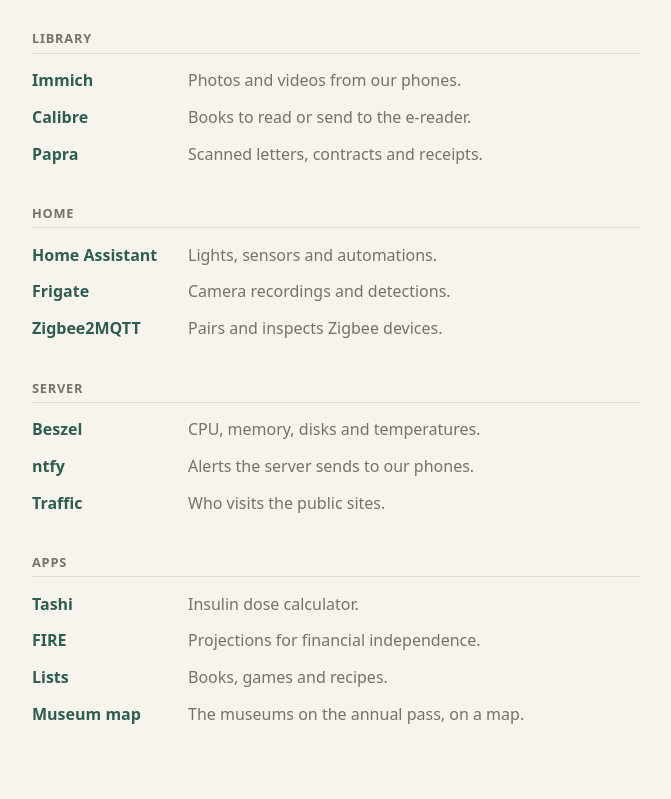
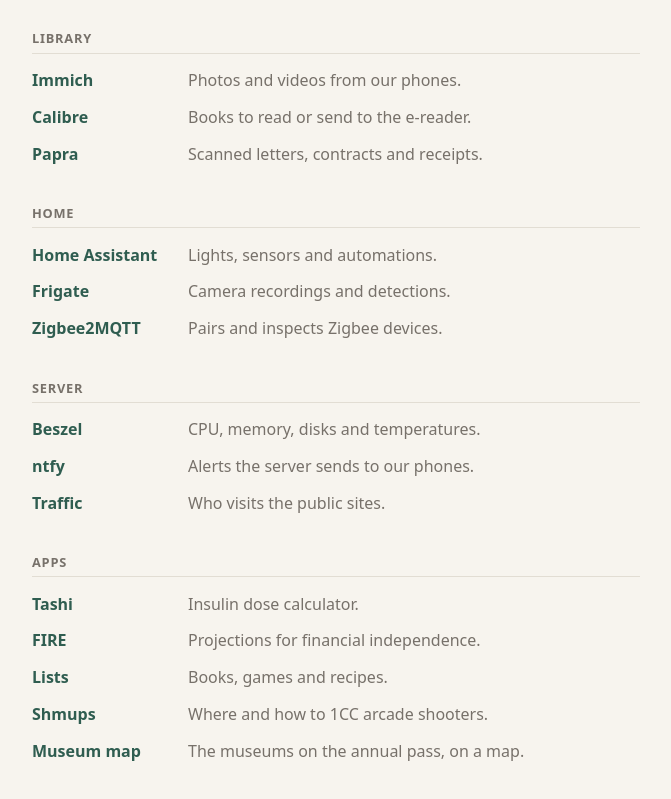
Before and after one commit to fnune/bilbo, a plain HTML site: page nixos/start-page/index.html in a window 1280 px wide. Shown: the part 478-1277 px from the top of the page, without its empty margins (304-975 px from the left). Drawn offline with Linux system fonts and the light colour scheme.

Commit message:
Run the shmups guide as an app, and list every app in the README

```diff
--- a/nixos/start-page/index.html
+++ b/nixos/start-page/index.html
@@ -166,6 +166,7 @@
         <li><a href="/apps/tashi/"><span class="name">Tashi</span><span class="what">Insulin dose calculator.</span></a></li>
         <li><a href="/apps/fire/"><span class="name">FIRE</span><span class="what">Projections for financial independence.</span></a></li>
         <li><a href="/apps/lists/"><span class="name">Lists</span><span class="what">Books, games and recipes.</span></a></li>
+        <li><a href="/apps/shmups/"><span class="name">Shmups</span><span class="what">Where and how to 1CC arcade shooters.</span></a></li>
         <li><a href="/apps/smb/"><span class="name">Museum map</span><span class="what">The museums on the annual pass, on a map.</span></a></li>
       </ul>
     </section>
```
Also changed, not shown: README.md, 5 other files.
